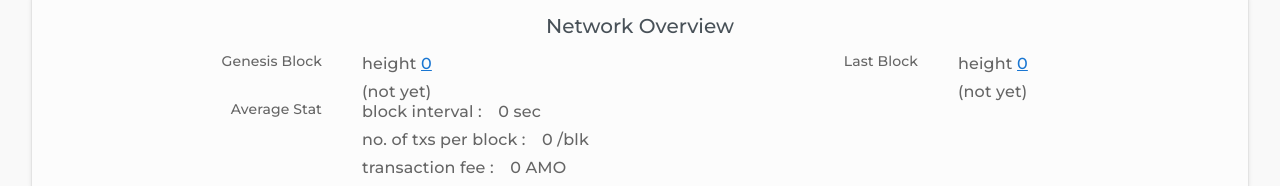
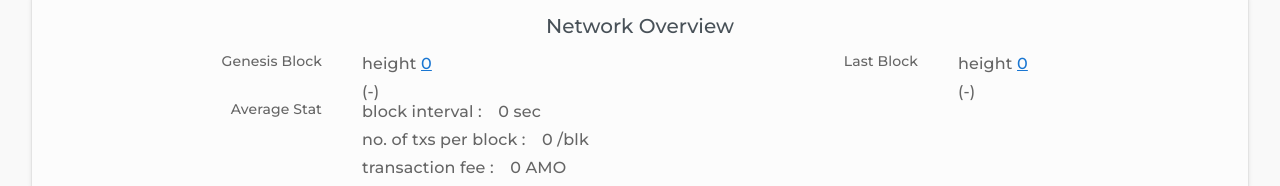
Before and after one commit to amolabs/explorer2, a Vue app in the folder vue/: page / in a window 1280 px wide. Shown: the part 148-334 px from the top of the page. Built offline with nearby package versions, Linux system fonts and the light colour scheme; no server answers.

Commit message:
[vue] proper display of time with timezone

```diff
--- a/vue/package.json
+++ b/vue/package.json
@@ -11,6 +11,7 @@
     "axios": "^0.19.2",
     "chart.js": "^2.9.3",
     "core-js": "^3.6.4",
+    "moment-timezone": "^0.5.28",
     "vue": "^2.6.10",
     "vue-chartjs": "^3.5.0",
     "vue-router": "^3.1.3",
--- a/vue/src/plugin.js
+++ b/vue/src/plugin.js
@@ -1,3 +1,4 @@
+const moment = require('moment-timezone');
 const globalMethods = {};
 
 globalMethods.install = function (Vue, options) {
@@ -78,6 +79,15 @@ globalMethods.install = function (Vue, options) {
         return {name: 'Inspect' };
     }
   };
+
+  Vue.prototype.$formatTime = (timeString) => {
+    if (!timeString) {
+      return '-';
+    }
+    var d = moment(timeString);
+    var ret = d.tz(moment.tz.guess()).format('Y-MM-DD HH:mm:ss.SSS z');
+    return ret;
+  };
 };
 
 export default globalMethods;
--- a/vue/src/views/Blocks.vue
+++ b/vue/src/views/Blocks.vue
@@ -89,15 +89,12 @@
               @loadMore="reqBlockTableData"
               :mobile-breakpoint="tableBreakpoint"
             >
-              <template #timestamp="{item}">
+              <template #time="{item}">
                 <span class="font-option">
-                  {{item.timestamp.split(' ')[0]}}
-                  <br class="hidden-sm-and-up">
-                  {{item.timestamp.split(' ')[1]}} </span>
+                  {{$formatTime(item.time)}} </span>
               </template>
               <template #height="{item}">
                 <router-link :to="{ path: '/inspect/block/' + item.height, params : {block: item.height } }">{{ item.height }}</router-link>
-                <!--<v-chip style="cursor: pointer" color="#DCEDC8" :to="{ path: '/inspect/block/' + item.height, params : {block: item.height } }">{{ item.height }}</v-chip>-->
               </template>
               <template #proposer="{item}">
                 <router-link class="d-inline-block text-truncate truncate-option"
--- a/vue/src/views/Dashboard.vue
+++ b/vue/src/views/Dashboard.vue
@@ -16,7 +16,7 @@
                       height <router-link :to="{path: '/inspect/block/' + this.networkOverview.genesisHeight, param : {height : this.networkOverview.genesisHeight}}"> {{this.networkOverview.genesisHeight.toLocaleString()}} </router-link>
                     </div>
                     <div>
-                      <span> ({{this.networkOverview.genesisTime}})</span>
+                      <span> ({{this.$formatTime(this.networkOverview.genesisTime)}})</span>
                     </div>
                   </v-col>
                 </v-row>
@@ -31,7 +31,7 @@
                       height <router-link :to="{path: '/inspect/block/' + this.networkOverview.lastHeight, param : {height : this.networkOverview.lastHeight}}"> {{this.networkOverview.lastHeight.toLocaleString()}}</router-link>
                     </div>
                     <div>
-                      <span> ({{this.networkOverview.lastTime}})</span>
+                      <span> ({{this.$formatTime(this.networkOverview.lastTime)}})</span>
                     </div>
                   </v-col>
                 </v-row>
@@ -271,9 +271,9 @@
     data: () => ({
       networkOverview: {
         genesisHeight: 0,
-        genesisTime: 'not yet',
+        genesisTime: null,
         lastHeight: 0,
-        lastTime: 'not yet',
+        lastTime: null,
         avgInterval: 0,
         numTxsPerBlock: 0,
         avgTxFee: 0,
--- a/vue/src/views/InspectBlock.vue
+++ b/vue/src/views/InspectBlock.vue
@@ -22,7 +22,7 @@
                     <span> Time </span>
                   </v-col>
                   <v-col cols="12" md="6" class="py-0 px-lg-12 text-right subtitle-2">
-                    <span> {{ block.time }} </span>
+                    <span> {{ this.$formatTime(block.time) }} </span>
                   </v-col>
                 </v-row>
               </v-col>
@@ -107,7 +107,7 @@
       // NOTE: don't use 'this' in here.
       block: {
         height: 0,
-        time: '-',
+        time: null,
         hash: '-',
         txBytes: 0,
         proposer: '-',
```
Also changed, not shown: 1 other file (tests, documents, lock files or other folders).
